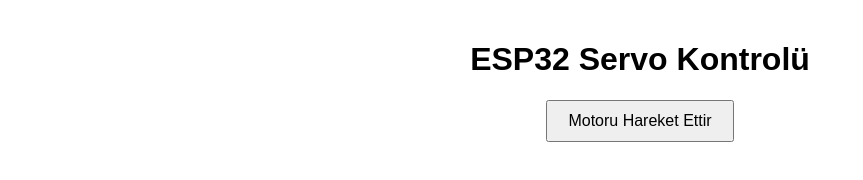
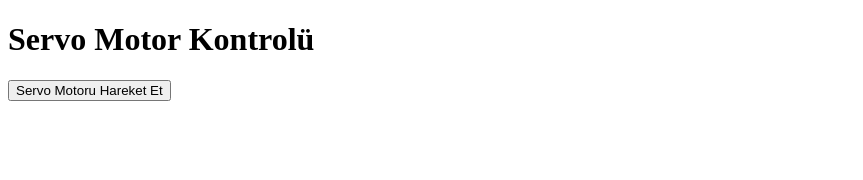
Before and after one commit to yusuframazan/motor, a plain HTML site: page index.html in a window 1280 px wide. Shown: the whole page, without its empty margins (0-863 px from the left). Drawn offline with Linux system fonts and the light colour scheme.

Commit message:
Update index.html

```diff
--- a/index.html
+++ b/index.html
@@ -3,30 +3,17 @@
 <head>
     <meta charset="UTF-8">
     <meta name="viewport" content="width=device-width, initial-scale=1.0">
-    <title>ESP32 Servo Kontrolü</title>
-    <style>
-        body {
-            font-family: Arial, sans-serif;
-            margin: 0;
-            padding: 20px;
-            text-align: center;
-        }
-        button {
-            padding: 10px 20px;
-            font-size: 16px;
-            cursor: pointer;
-        }
-    </style>
+    <title>Servo Kontrol</title>
 </head>
 <body>
-    <h1>ESP32 Servo Kontrolü</h1>
-    <button id="moveButton">Motoru Hareket Ettir</button>
+    <h1>Servo Motor Kontrolü</h1>
+    <button id="moveButton">Servo Motoru Hareket Et</button>
 
     <script>
-        document.getElementById('moveButton').addEventListener('click', function() {
-            var xhr = new XMLHttpRequest();
-            xhr.open("GET", "http://192.168.1.38/move_servo", true); // ESP32'nin IP adresini ve endpoint'i buraya girin
-            xhr.send();
+        document.getElementById("moveButton").addEventListener("click", function() {
+            var xhttp = new XMLHttpRequest();
+            xhttp.open("GET", "http://192.168.1.38/move_servo", true); // ESP32'nin IP adresini buraya girin
+            xhttp.send();
         });
     </script>
 </body>
```
